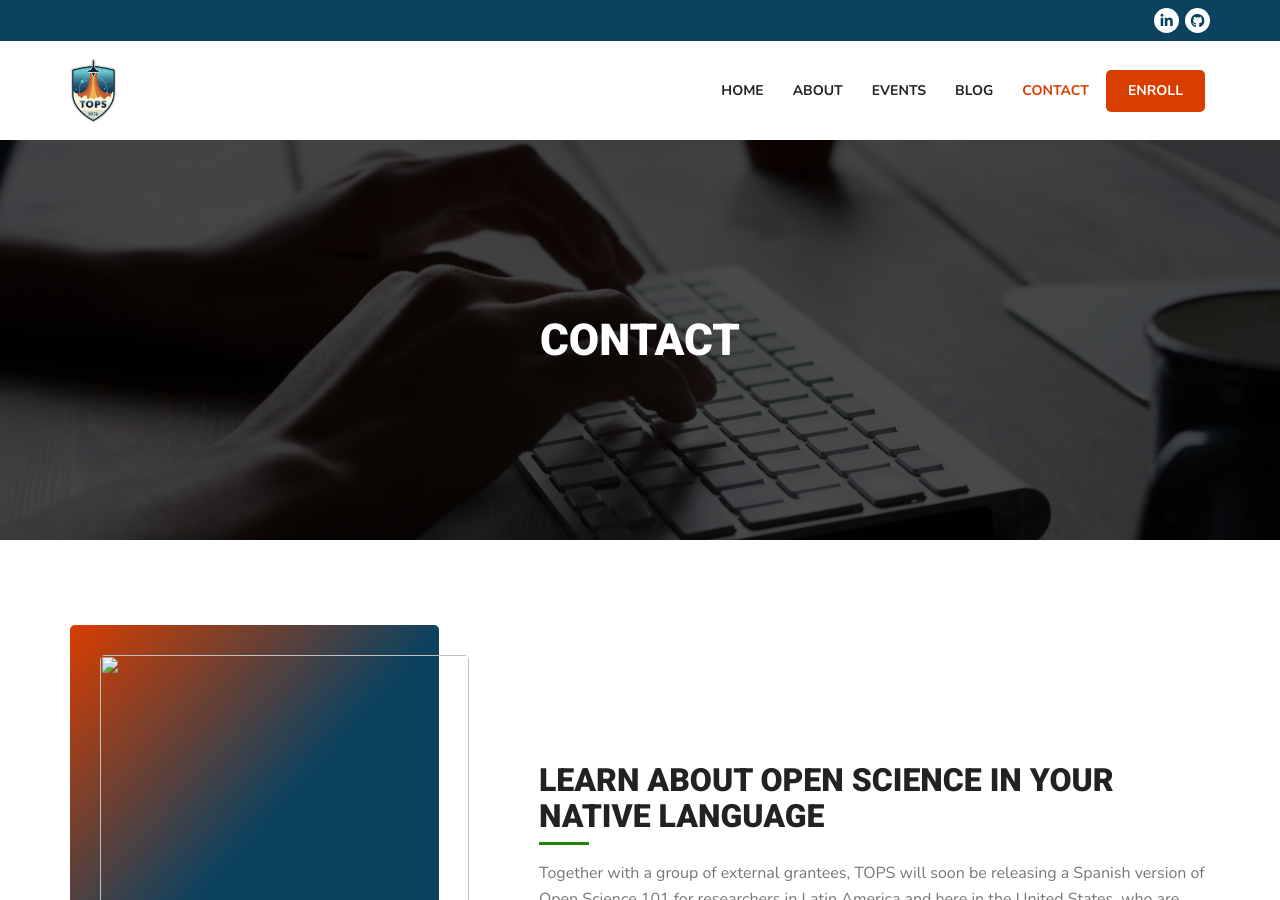
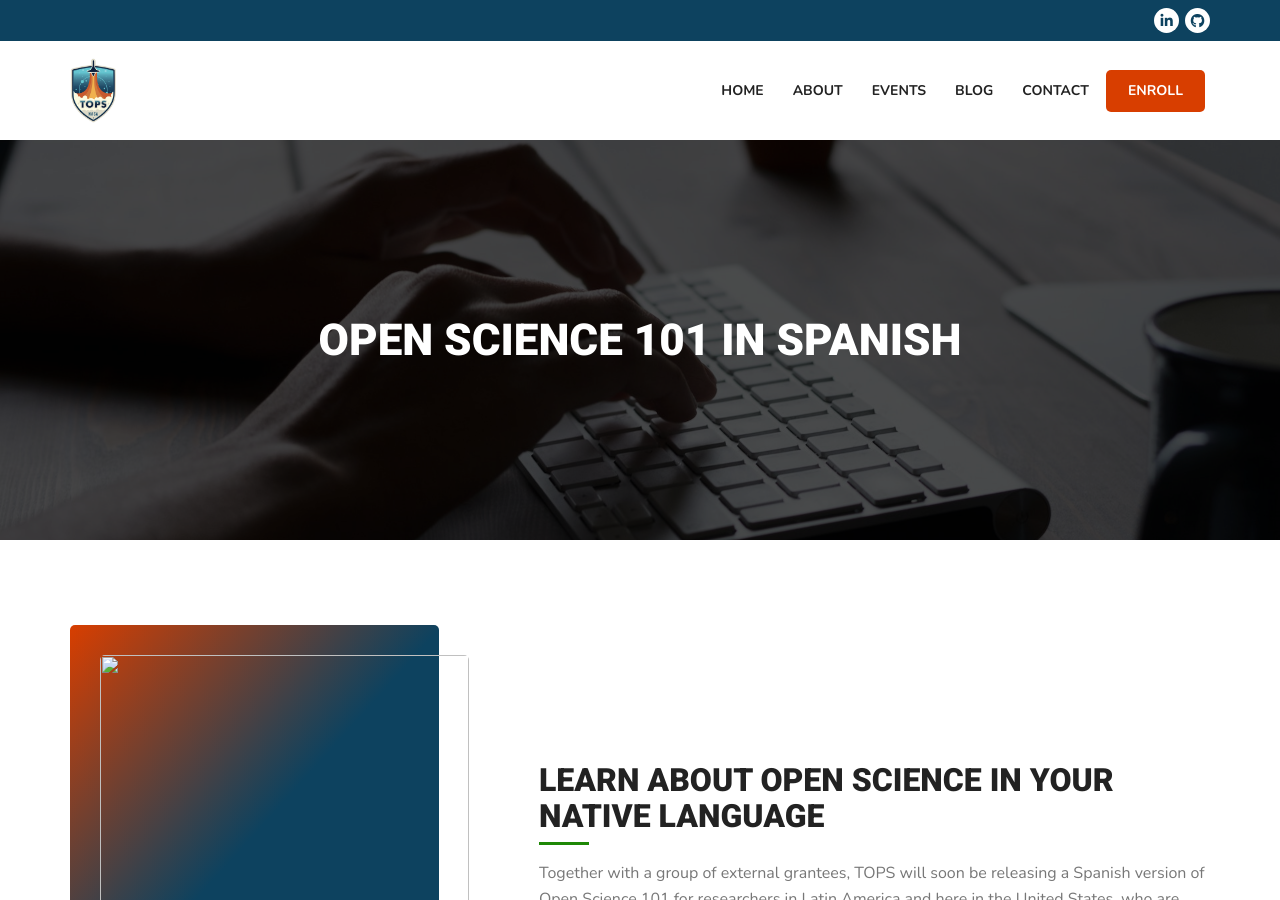
Before and after one commit to bressler1995/TOPS-Website-Front-End, a Jekyll site: the page built from pages/os101spanish.md, in a window 1280 px wide and 900 px high. Built offline with Jekyll 4.4.1, drawn with Linux system fonts in a browser that asks for light colours.

Commit message:
change title

```diff
--- a/pages/os101spanish.md
+++ b/pages/os101spanish.md
@@ -1,6 +1,6 @@
 ---
 layout: page
-title: Contact
+title: Open Science 101 In Spanish
 permalink: "/os101-in-spanish/"
 image: assets/img/contactbg.jpg
 overlay: "opacity-70"
```
